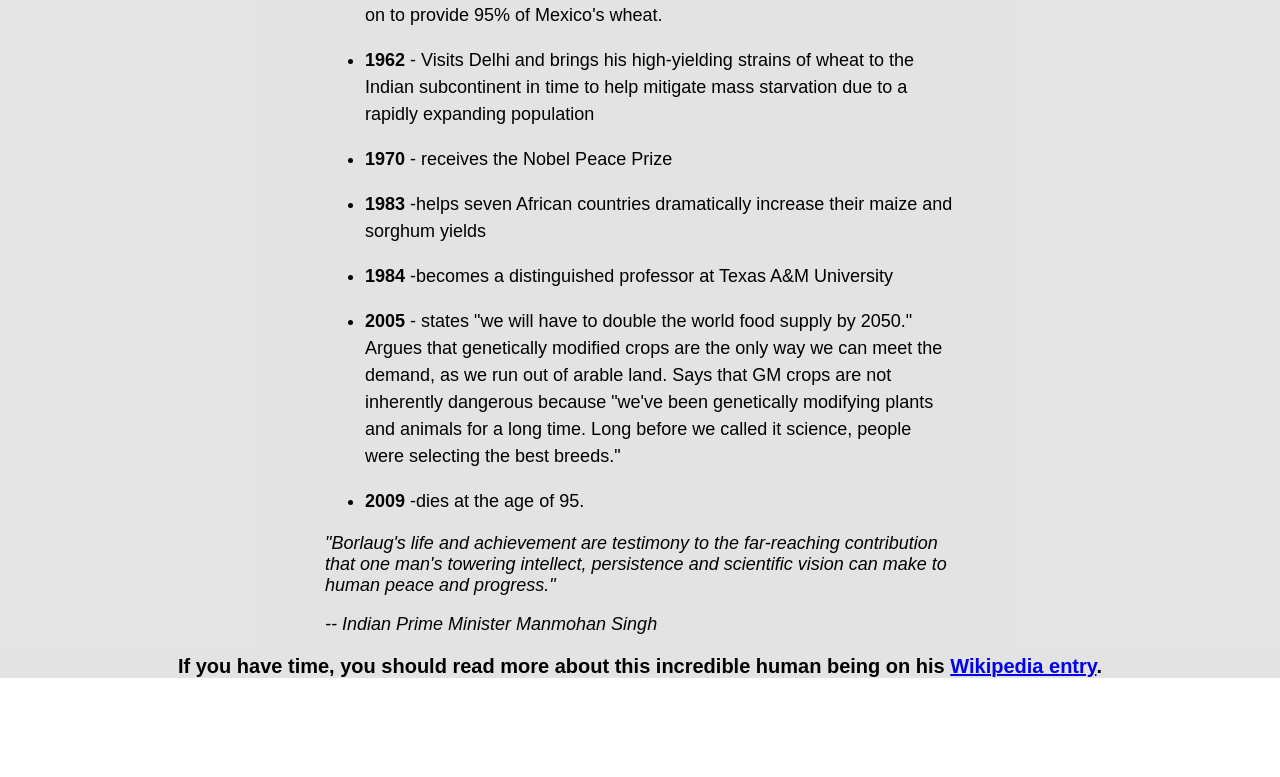
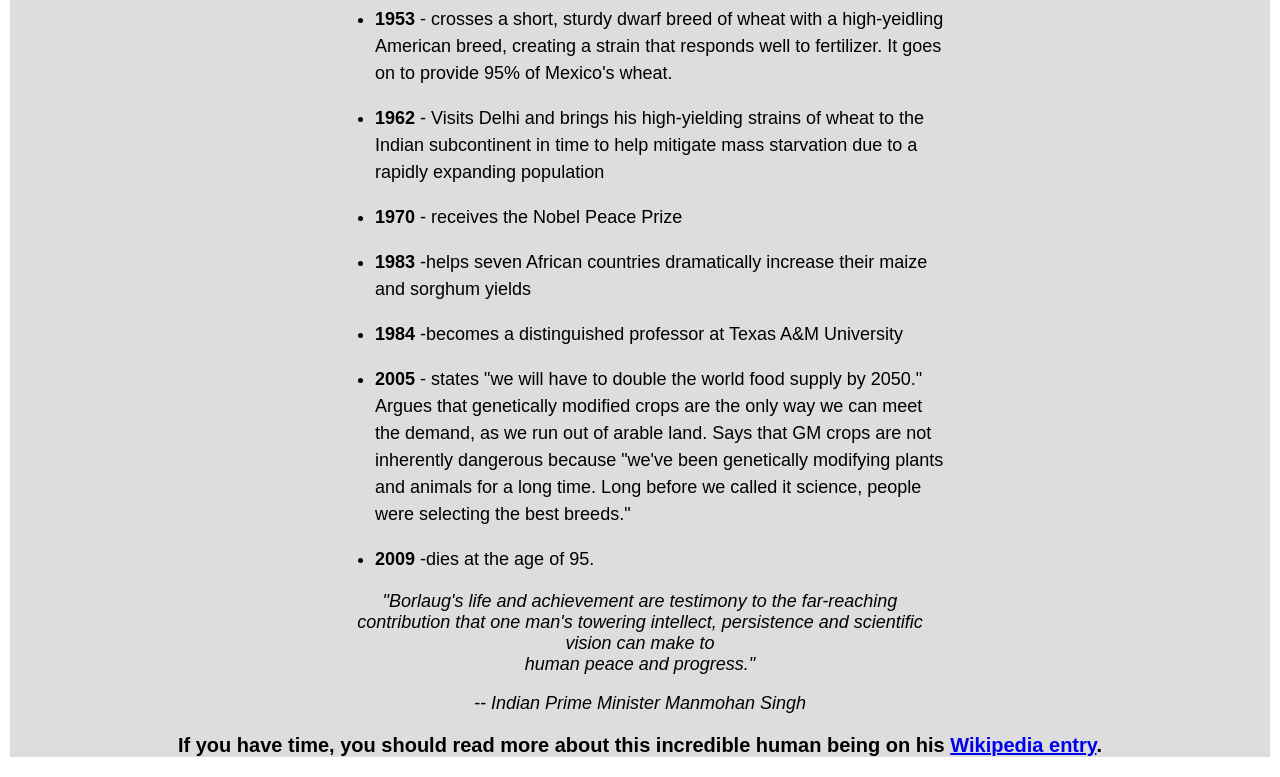
Before and after one commit to yemataferry/tribute_2, a plain HTML site: page index.html in a window 1280 px wide. Shown: the part 1386-2163 px from the top of the page. Before the commit the page ends 2084 px from the top, so only its background shows below. Drawn offline with Linux system fonts and the light colour scheme.

Commit message:
recorrection of tribute workdone

```diff
--- a/assets/styles/style.css
+++ b/assets/styles/style.css
@@ -1,7 +1,6 @@
-
 body {
-  font-family: "Lucida Sans", "Lucida Sans Regular", "Lucida Grande", "Lucida Sans Unicode", Geneva, Verdana, sans-serif;
-  margin: 0;
+  font-family: "Arial", "Helvetica", sans-serif;
+  margin: 10px;
   font-size: 18px;
   padding: 0;
   border: none;
@@ -11,26 +10,25 @@ header {
   font-family: Arial, sans-serif;
   text-align: center;
   padding-top: 10px;
-  margin-top: 10px;
+  margin-top: 20px;
 }
 
 main {
-  background-color: rgba(221, 221, 221, 0.8);
+  background-color: rgb(221, 221, 221);
   display: block;
   align-items: center;
   justify-content: center;
   flex-direction: column;
-  /*font-size:medium;*/
   font-family: Arial, sans-serif;
 }
 
 figure {
   text-align: center;
-  /*padding: 15px;*/
   background-color: white;
 }
 
 h2 {
+  margin-top: 70px;
   text-align: center;
   font-family: sans-serif;
 }
@@ -44,7 +42,7 @@ li {
 }
 
 i {
-  /*text-align: center;*/
+  text-align: center;
   margin: 0 325px;
   display: block;
 }
--- a/index.html
+++ b/index.html
@@ -71,7 +71,7 @@
                    </ul>
                </div>
            </section>
-            <p><i>"Borlaug's life and achievement are testimony to the far-reaching contribution that one man's towering intellect, persistence and scientific vision can make to human peace and progress."</i></p>
+            <p><i>"Borlaug's life and achievement are testimony to the far-reaching contribution that one man's towering intellect, persistence and scientific vision can make to <br>human peace and progress."</i></p>
             <i>-- Indian Prime Minister Manmohan Singh</i>
             <footer>
                 <p><b>If you have time, you should read more about this incredible human being on his <a href="https://en.wikipedia.org/wiki/Norman_Borlaug">Wikipedia entry</a>.</b></p>
```
